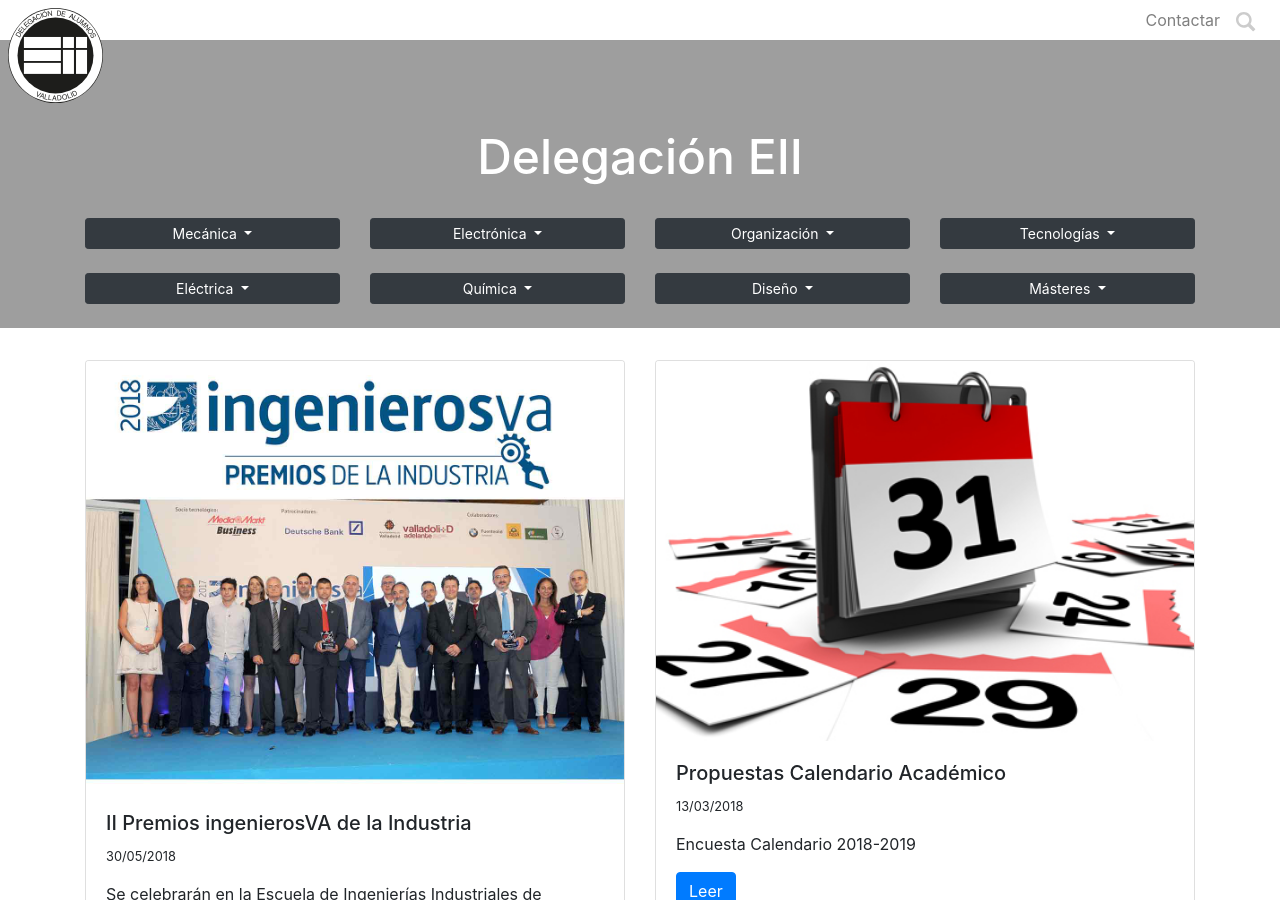
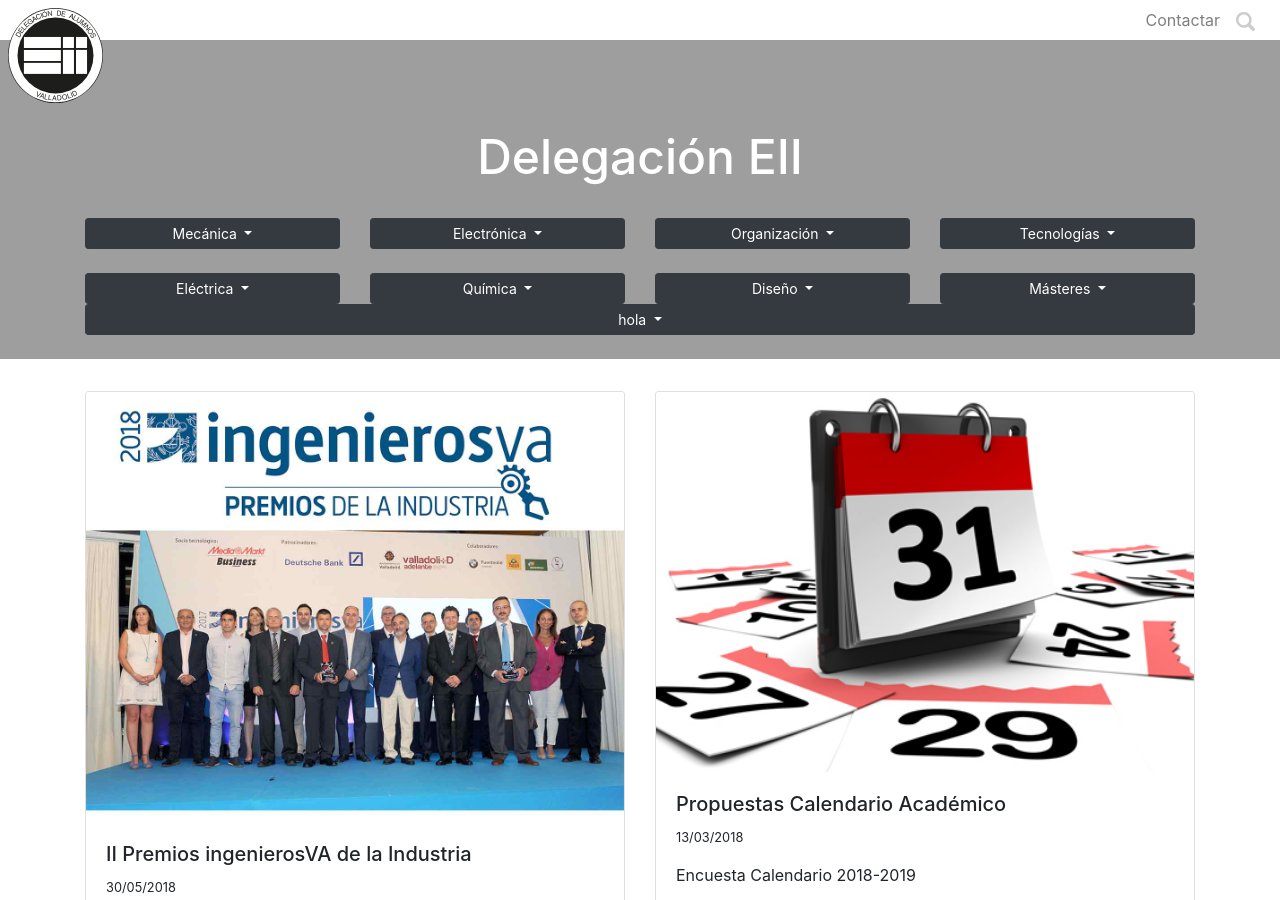
Before and after one commit to dele-eii/dele-eii.github.io, a Jekyll site: the page built from index.html, in a window 1280 px wide and 900 px high. Built offline with Jekyll 4.4.1, drawn with Linux system fonts in a browser that asks for light colours; nearby versions of some CDN libraries.

Commit message:
Update titulaciones.html

```diff
--- a/_includes/titulaciones.html
+++ b/_includes/titulaciones.html
@@ -44,3 +44,40 @@
      </div>
    {% endfor %}
  </div>
+
+<div class="dropdown">
+<button class="btn btn-sm btn-block btn-dark dropdown-toggle" type="button" id="menu" data-toggle="dropdown">
+           hola
+         </button>
+        <ul class="dropdown-menu">
+        <li class="dropdown-item dropdown-submenu">
+            <a href="#" data-toggle="dropdown" class="dropdown-toggle" id="menu">Submenu-1</a>
+            <ul class="dropdown-menu">
+                <li class="dropdown-item">
+                    <a href="#">Item-1</a>
+                </li>
+                <li class="dropdown-item">
+                    <a href="#">Item-2</a>
+                </li>
+                <li class="dropdown-item">
+                    <a href="#">Item-3</a>
+                </li>
+            </ul>
+        </li>
+        <li class="dropdown-item dropdown-submenu">
+            <a href="#" data-toggle="dropdown" class="dropdown-toggle">Submenu-2</a>
+            <ul class="dropdown-menu">
+                <li class="dropdown-item">
+                    <a href="#">Item-1</a>
+                </li>
+                <li class="dropdown-item">
+                    <a href="#">Item-2</a>
+                </li>
+                <li class="dropdown-item">
+                    <a href="#">Item-3</a>
+                </li>
+            </ul>
+
+        </li>
+    </ul>
+</div>
```
